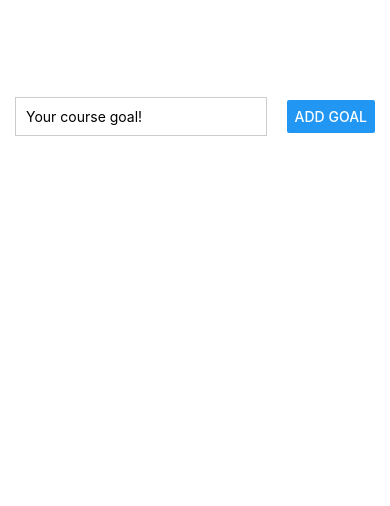
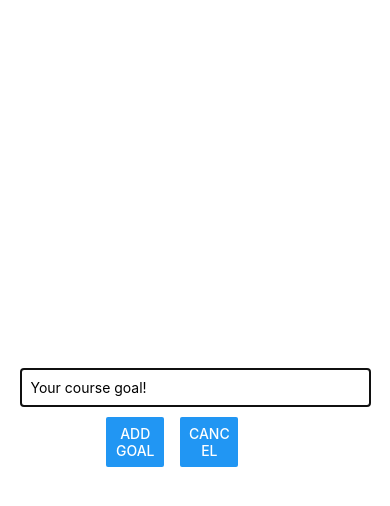
Before and after one commit to harrisflourentzos/my-app-ts, a React Native app: screen / in a window 390 px wide. Both pictures are taken after a click on the button "ADD GOAL". Shown: the top 506 px of the page. Built offline with nearby package versions, Linux system fonts and the light colour scheme.

Commit message:
Added Modal

```diff
--- a/App.tsx
+++ b/App.tsx
@@ -1,12 +1,11 @@
+import { setStatusBarBackgroundColor } from "expo-status-bar";
 import { useState } from "react";
 import {
-  Button,
   StyleSheet,
-  Text,
-  TextInput,
   View,
   FlatList,
   ListRenderItemInfo,
+  Button,
 } from "react-native";
 import GoalInput from "./components/GoalInput";
 import GoalItem from "./components/GoalItem";
@@ -14,6 +13,7 @@ import Goal from "./data/goal";
 
 export default function App() {
   const [goals, setGoals] = useState(new Array<Goal>());
+  const [startInputtingGoal, setStartInputtingGoal] = useState(false);
 
   const addGoalHandler = (goal: string) => {
     if (!goal.trim()) return;
@@ -24,13 +24,35 @@ export default function App() {
     ]);
   };
 
+  const deleteGoalHandler = (id: string) => {
+    setGoals((currentGoals) => currentGoals.filter((g) => g.id != id));
+  };
+
   const renderItems = (item: ListRenderItemInfo<Goal>) => (
-    <GoalItem itemIndex={item.index.toString()} itemName={item.item.name} />
+    <GoalItem
+      itemIndex={(item.index + 1).toString()}
+      itemName={item.item.name}
+      itemId={item.item.id}
+      onDeleteGoal={deleteGoalHandler}
+    />
   );
+
+  const startInputtingGoalHandler = () => {
+    setStartInputtingGoal(true);
+  };
+
+  const stopInputtingGoalHandler = () => {
+    setStartInputtingGoal(false);
+  };
 
   return (
     <View style={styles.appContainer}>
-      <GoalInput addGoalHandler={addGoalHandler} />
+      <Button title="Add Goal" onPress={startInputtingGoalHandler} />
+      <GoalInput
+        onAddGoal={addGoalHandler}
+        startInputtingGoal={startInputtingGoal}
+        cancelInputtingGoal={stopInputtingGoalHandler}
+      />
       <View style={styles.goalsContainer}>
         <FlatList
           data={goals}
@@ -44,5 +66,5 @@ export default function App() {
 
 const styles = StyleSheet.create({
   appContainer: { paddingTop: 50, paddingHorizontal: 15, flex: 1 },
-  goalsContainer: { flex: 5 },
+  goalsContainer: { paddingVertical: 10 },
 });
--- a/components/GoalInput.tsx
+++ b/components/GoalInput.tsx
@@ -1,7 +1,11 @@
-import { View, Button, StyleSheet, TextInput } from "react-native";
+import { View, Button, StyleSheet, TextInput, Modal } from "react-native";
 import React, { useState } from "react";
 
-type Props = { addGoalHandler: (goal: string) => void };
+type Props = {
+  onAddGoal: (goal: string) => void;
+  startInputtingGoal: boolean;
+  cancelInputtingGoal: () => void;
+};
 
 const goalInput = (props: Props) => {
   const [enteredGoalText, setEnteredGoalText] = useState("");
@@ -11,11 +15,12 @@ const goalInput = (props: Props) => {
   };
 
   const addGoalHandler = () => {
-    props.addGoalHandler(enteredGoalText);
+    props.onAddGoal(enteredGoalText);
     setEnteredGoalText("");
   };
 
   return (
+    <Modal visible={props.startInputtingGoal} animationType="slide">
       <View style={styles.inputContainer}>
         <TextInput
           style={styles.textInput}
@@ -23,24 +28,38 @@ const goalInput = (props: Props) => {
           onChangeText={goalInputHandler}
           value={enteredGoalText}
         />
+        <View style={styles.buttonContainer}>
+          <View style={styles.button}>
             <Button onPress={addGoalHandler} title="Add Goal" />
           </View>
+          <View style={styles.button}>
+            <Button title="Cancel" onPress={props.cancelInputtingGoal} />
+          </View>
+        </View>
+      </View>
+    </Modal>
   );
 };
 
 const styles = StyleSheet.create({
   inputContainer: {
     flex: 1,
-    flexDirection: "row",
-    justifyContent: "space-between",
+    justifyContent: "center",
     alignItems: "center",
   },
   textInput: {
     borderWidth: 1,
     borderColor: "#cccccc",
-    marginRight: 10,
     padding: 10,
-    width: "70%",
+    width: "90%",
+  },
+  buttonContainer: {
+    margin: 10,
+    flexDirection: "row",
+  },
+  button: {
+    width: "30%",
+    marginHorizontal: 8,
   },
 });
 
--- a/components/GoalItem.tsx
+++ b/components/GoalItem.tsx
@@ -1,14 +1,19 @@
 import { View, Text, StyleSheet, Button } from "react-native";
 import React from "react";
 
-type Props = { itemIndex: string; itemName: string };
+type Props = {
+  itemIndex: string;
+  itemName: string;
+  itemId: string;
+  onDeleteGoal: (goalId: string) => void;
+};
 
 const goalItem = (props: Props) => {
   return (
     <View style={styles.goalItemView}>
       <Text style={styles.goalItemIndexText}>{props.itemIndex}</Text>
       <Text style={styles.goalItemNameText}>{props.itemName}</Text>
-      <Button title="Delete"></Button>
+      <Button title="Delete" onPress={() => props.onDeleteGoal(props.itemId)} />
     </View>
   );
 };
```
Lines whose indentation alone changed are shown as unchanged.
